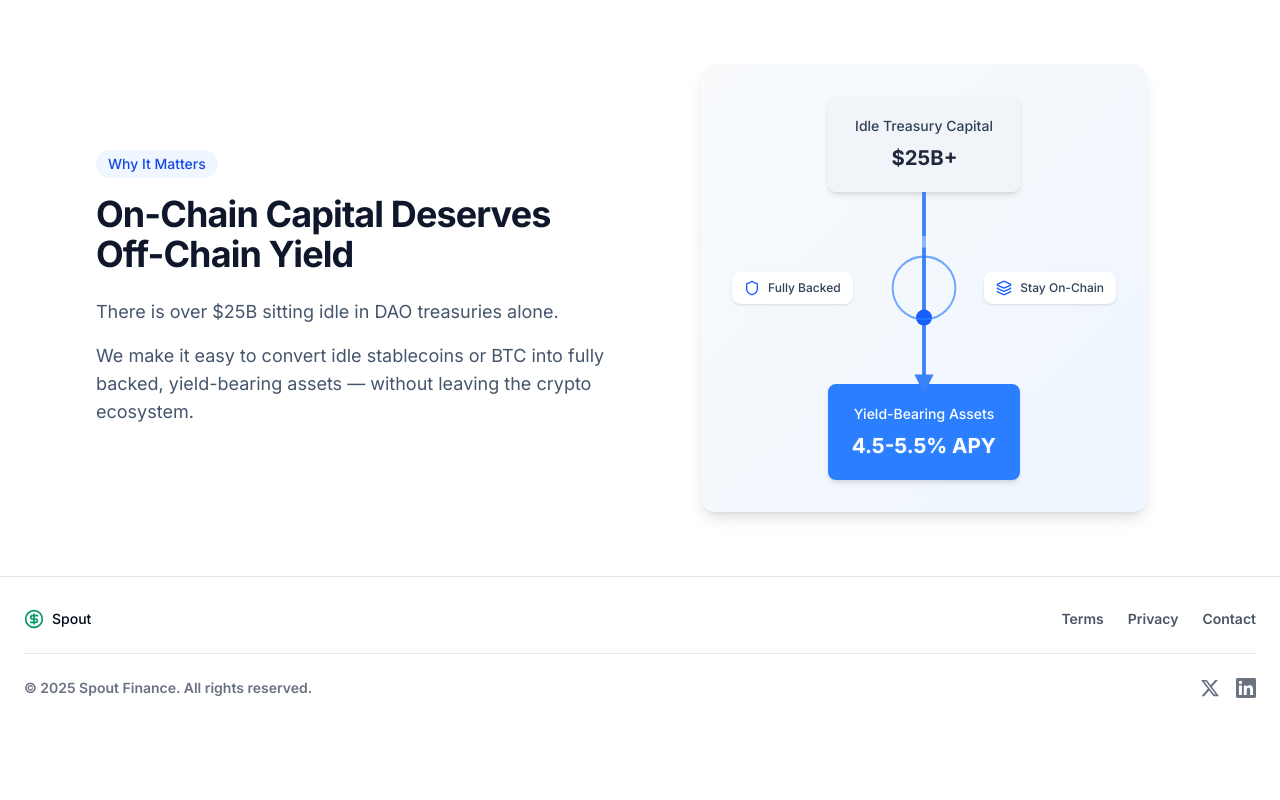
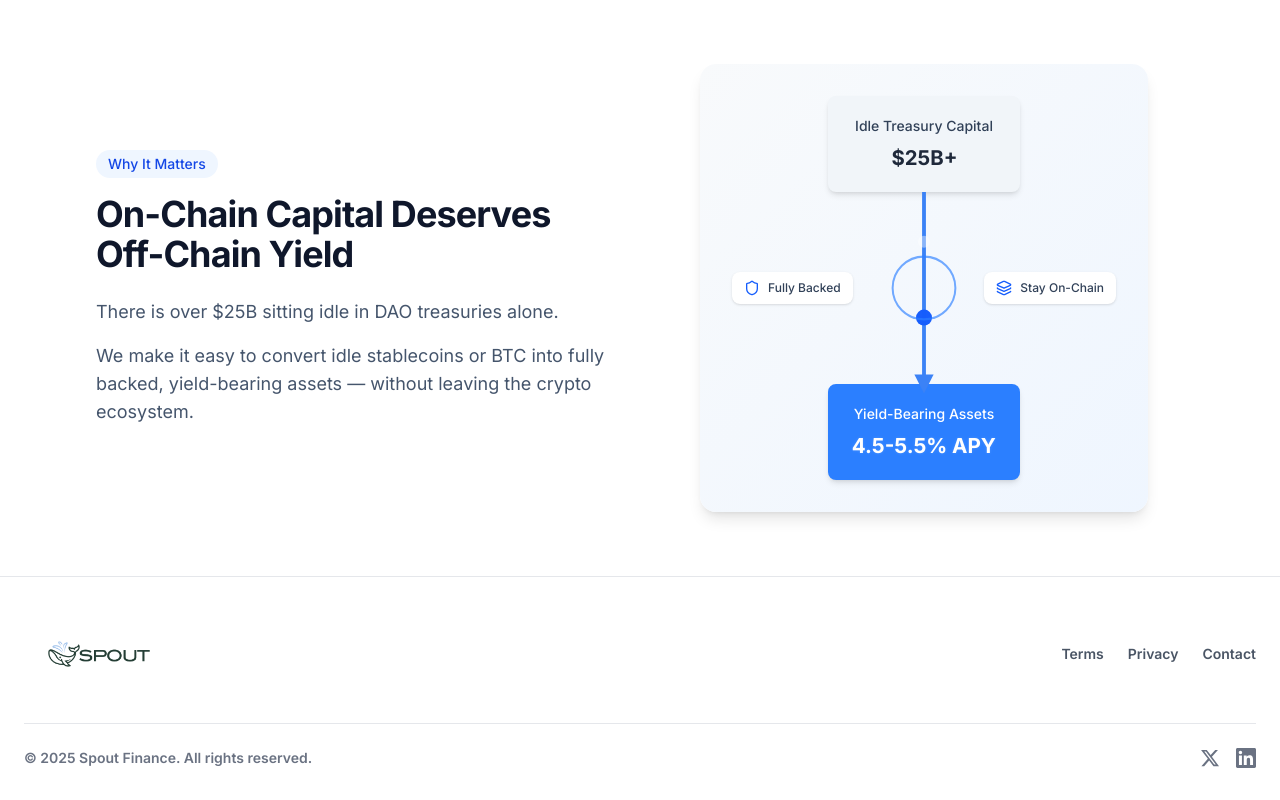
Before and after one commit to paulman5/SpoutLandingPage, a Next.js app: page /learn in a window 1280 px wide. Shown: the part 2984-3784 px from the top of the page. Before the commit the page ends 3714 px from the top, so only its background shows below. Built offline with nearby package versions, Linux system fonts and the light colour scheme.

Commit message:
added footer logo

```diff
--- a/src/components/footer.tsx
+++ b/src/components/footer.tsx
@@ -1,5 +1,5 @@
 import Link from "next/link"
-import { CircleDollarSign } from "lucide-react"
+import Image from "next/image"
 
 export default function Footer() {
   return (
@@ -7,12 +7,16 @@ export default function Footer() {
       <div className="container mx-auto max-w-[1400px] px-4 sm:px-6">
         <div className="flex flex-col md:flex-row justify-between items-center gap-6">
           <div className="flex items-center gap-2">
-            <CircleDollarSign className="h-5 w-5 text-emerald-600" />
             <Link
               href="/"
               className="text-sm font-medium hover:text-emerald-600 transition-colors"
             >
-              Spout
+              <Image
+                src="/Spout.png"
+                alt="Spout Logo"
+                width={150}
+                height={150}
+              />
             </Link>
           </div>
           <div className="flex gap-6">
```
